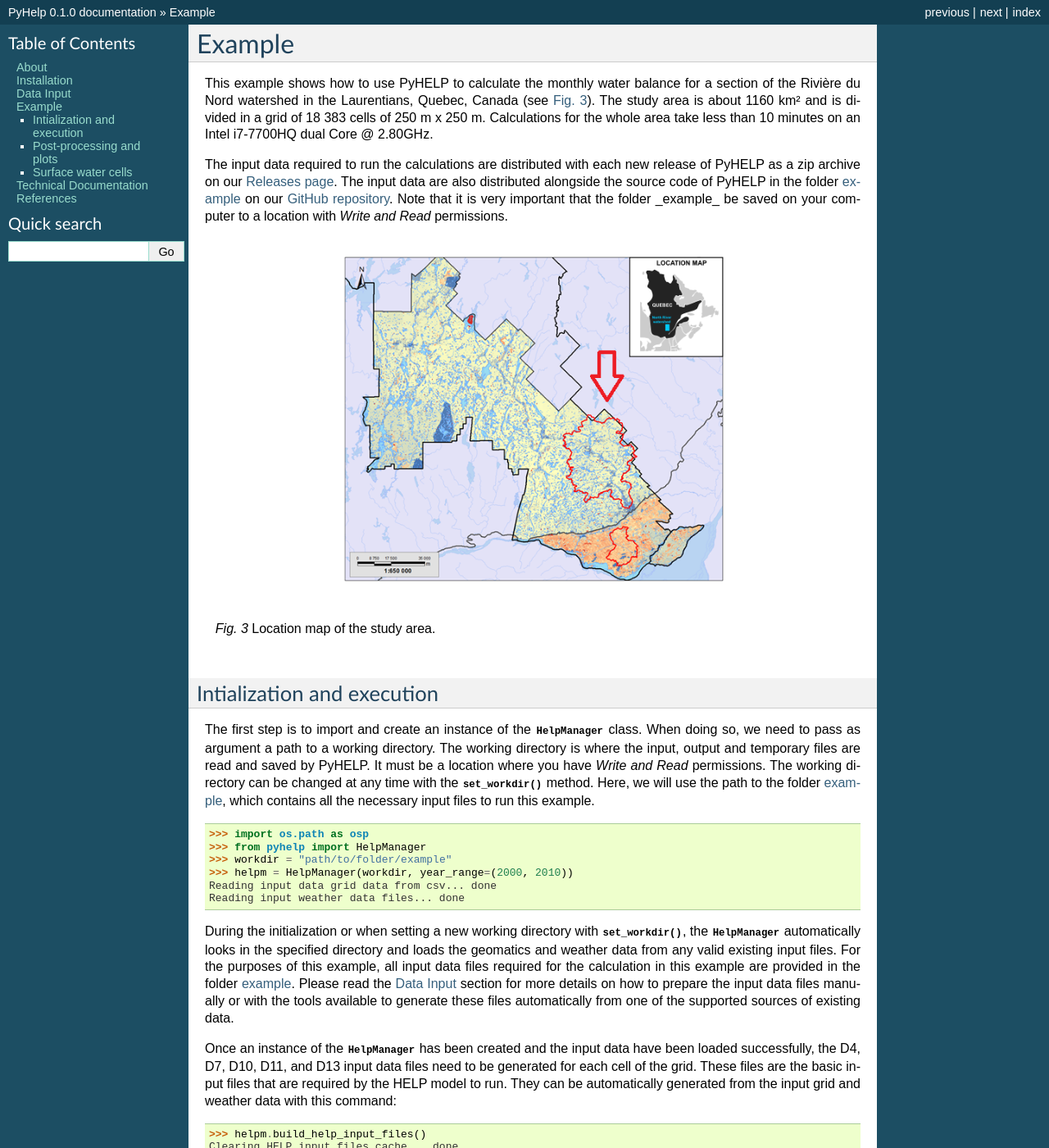
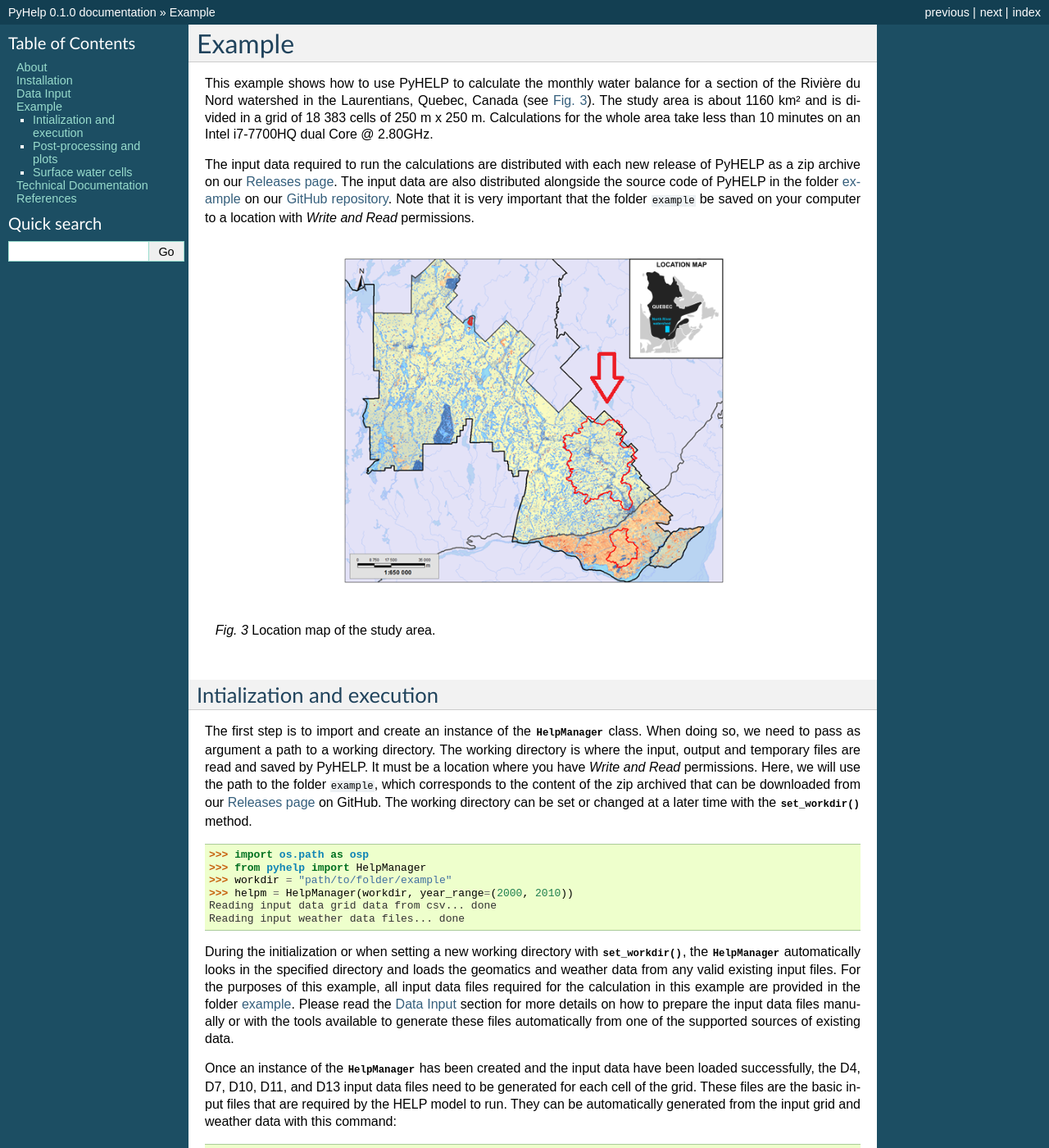
Before and after one commit to cgq-qgc/pyhelp, a Sphinx documentation site: the page built from docs/example.rst, in a window 1280 px wide and 1400 px high. Shown: the whole window at 82% size. Built offline with Sphinx 7.4.7, drawn with Linux system fonts in a browser that asks for light colours; formulas are drawn with MathJax 3.

Commit message:
Correct style and minor text change

```diff
--- a/docs/example.rst
+++ b/docs/example.rst
@@ -13,7 +13,7 @@ The input data required to run the calculations are distributed
 with each new release of PyHELP as a zip archive on our `Releases page`_.
 The input data are also distributed alongside the source code
 of PyHELP in the folder `example`_ on our `GitHub repository`_.
-Note that it is very important that the folder _example_ be saved on your
+Note that it is very important that the folder :file:`example` be saved on your
 computer to a location with `Write and Read` permissions.
 
 .. _north_river_locmap:
@@ -34,10 +34,11 @@ When doing so, we need to pass as argument a path to a working directory.
 The working directory is where the input, output and temporary files are read
 and saved by PyHELP.
 It must be a location where you have `Write and Read` permissions.
-The working directory can be changed at any time with the
+Here, we will use the path to the folder :file:`example`, which corresponds
+to the content of the zip archived that can be downloaded from our
+`Releases page`_ on GitHub.
+The working directory can be set or changed at a later time with the
 :meth:`~pyhelp.HelpManager.set_workdir` method.
-Here, we will use the path to the folder `example`_, which contains all the
-necessary input files to run this example.
 
     >>> import os.path as osp
     >>> from pyhelp import HelpManager
```
